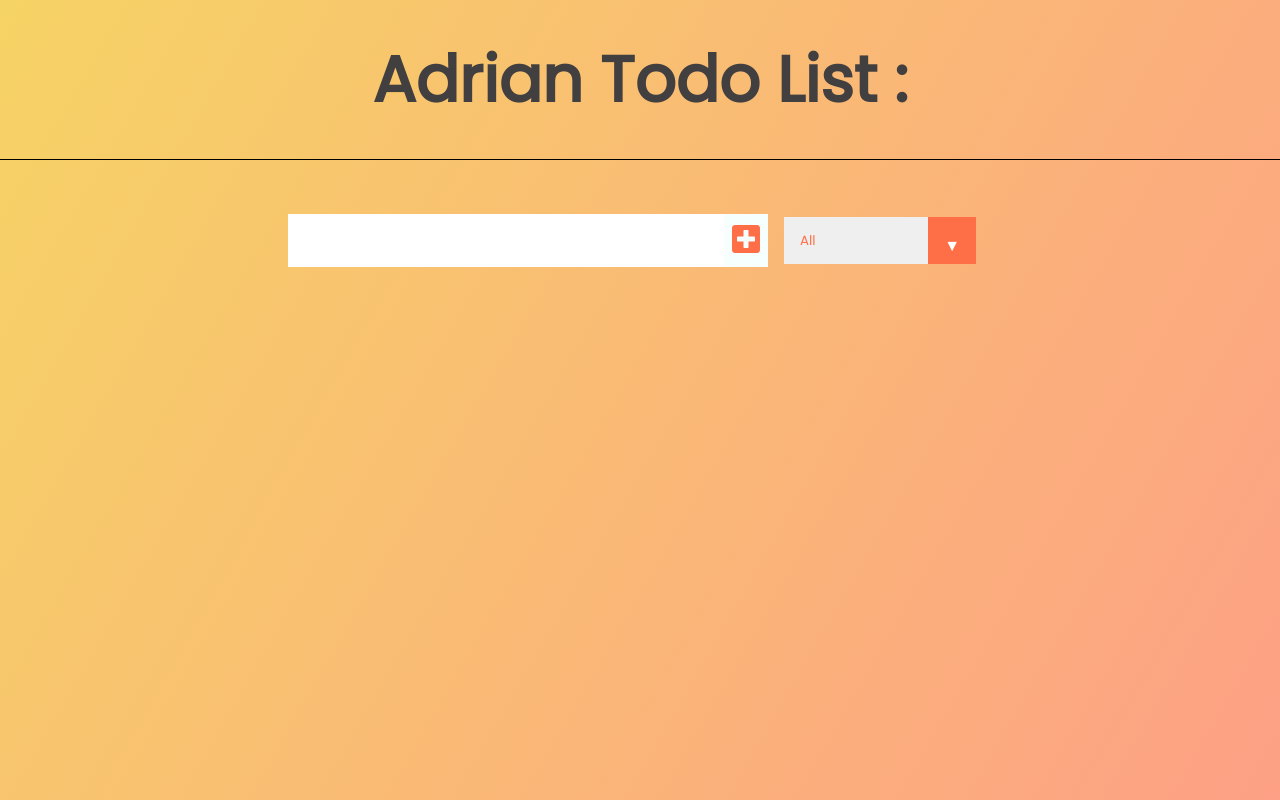
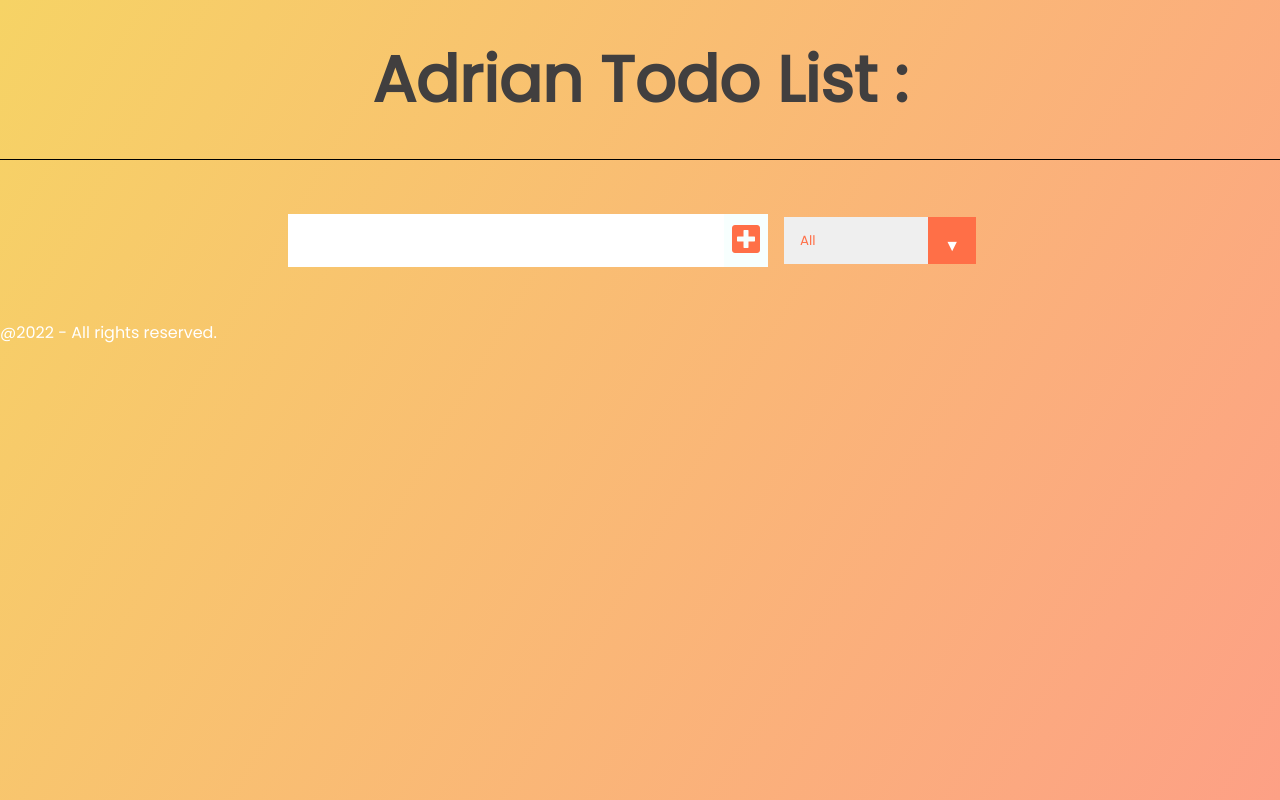
Before and after one commit to Adriantutuianu/to-do-project, a React (Create React App) app: page / in a window 1280 px wide. Built offline with nearby package versions, Linux system fonts and the light colour scheme.

Commit message:
Added footer

```diff
--- a/src/App.js
+++ b/src/App.js
@@ -70,6 +70,7 @@ function App() {
         setTodos={setTodos}
         todos={todos}
       />
+      <footer>@{new Date().getFullYear()} - All rights reserved.</footer>
     </div>
   );
 }
```
